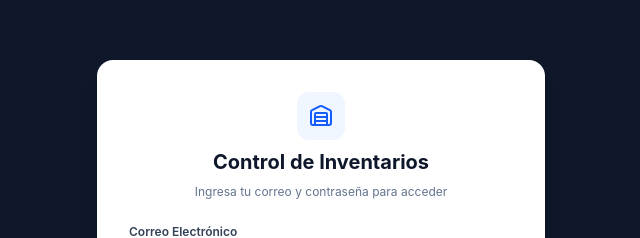
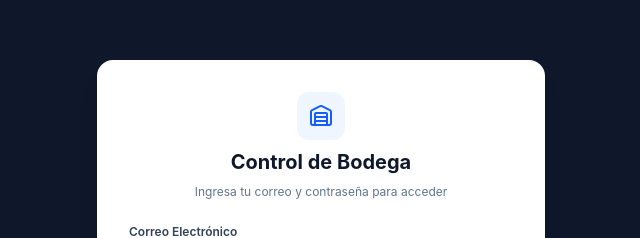
Before and after one commit to OseasdeL/Inventario-tesis-umg, a React (Vite) app: page / in a window 1280 px wide. Shown: the part 142-380 px from the top of the page, without its empty margins (319-959 px from the left). Built offline with nearby package versions, Linux system fonts and the light colour scheme.

Commit message:
Update Login.jsx
Commit 19

```diff
--- a/src/Login.jsx
+++ b/src/Login.jsx
@@ -72,7 +72,7 @@
           <div className="bg-blue-50 w-12 h-12 rounded-xl flex items-center justify-center mx-auto text-blue-600">
             <Warehouse className="w-6 h-6" />
           </div>
-          <h1 className="text-xl font-bold text-slate-900">Control de Inventarios</h1>
+          <h1 className="text-xl font-bold text-slate-900">Control de Bodega</h1>
           <p className="text-xs text-slate-500">Ingresa tu correo y contraseña para acceder</p>
         </div>
 
```
